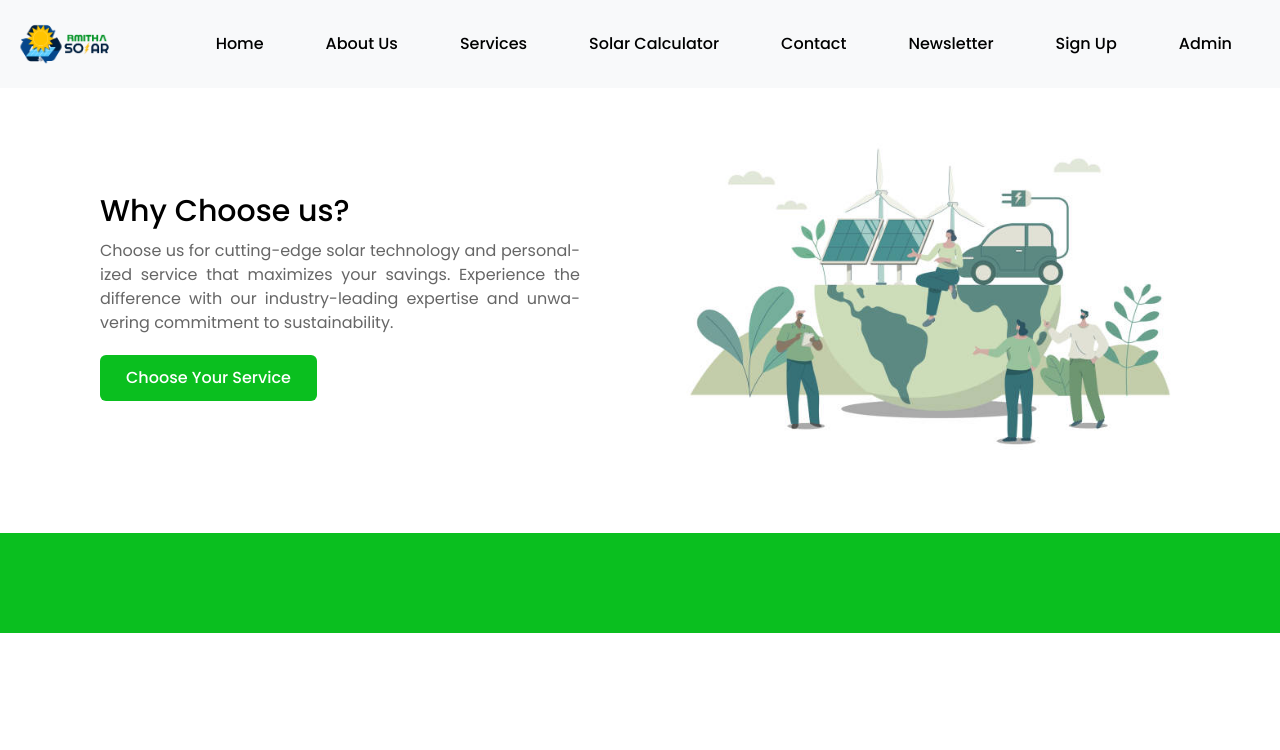
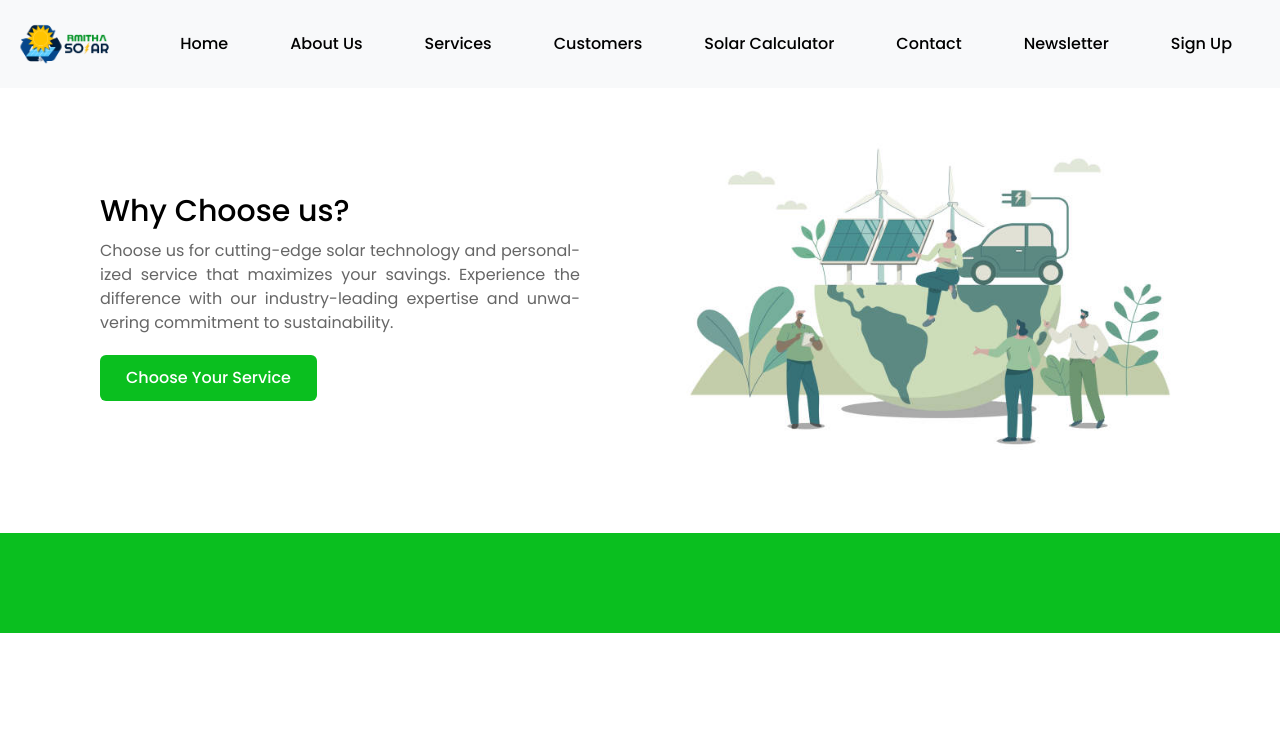
Before and after one commit to Meerasrilekha/SEMJA--SOLAR-WEBSITE, a website: page index.html in a window 1280 px wide. Shown: the top 750 px of the page. Drawn offline with nearby package versions, Linux system fonts and the light colour scheme.

Commit message:
Add files via upload

```diff
--- a/index.html
+++ b/index.html
@@ -20,11 +20,11 @@
             <li class="nav-item"><a class="nav-link" href="#Home">Home</a></li>
             <li class="nav-item"><a class="nav-link" href="#about">About Us</a></li>
             <li class="nav-item"><a class="nav-link" href="services.html">Services</a></li>
+            <li class="nav-item"><a class="nav-link" href="#customers">Customers</a></li>
             <li class="nav-item"><a class="nav-link" href="solar-calculator.html">Solar Calculator</a></li>
             <li class="nav-item"><a class="nav-link" href="contact-us.html">Contact</a></li>
             <li class="nav-item"><a class="nav-link" href="newsletter.html">Newsletter</a></li>
             <li class="nav-item"><a class="nav-link" href="Sign-Up.html">Sign Up</a></li>
-            <li class="nav-item"><a class="nav-link" href="admin.html">Admin</a></li>
         </ul>
     </header>
     <section class="home" id="Home">
```
